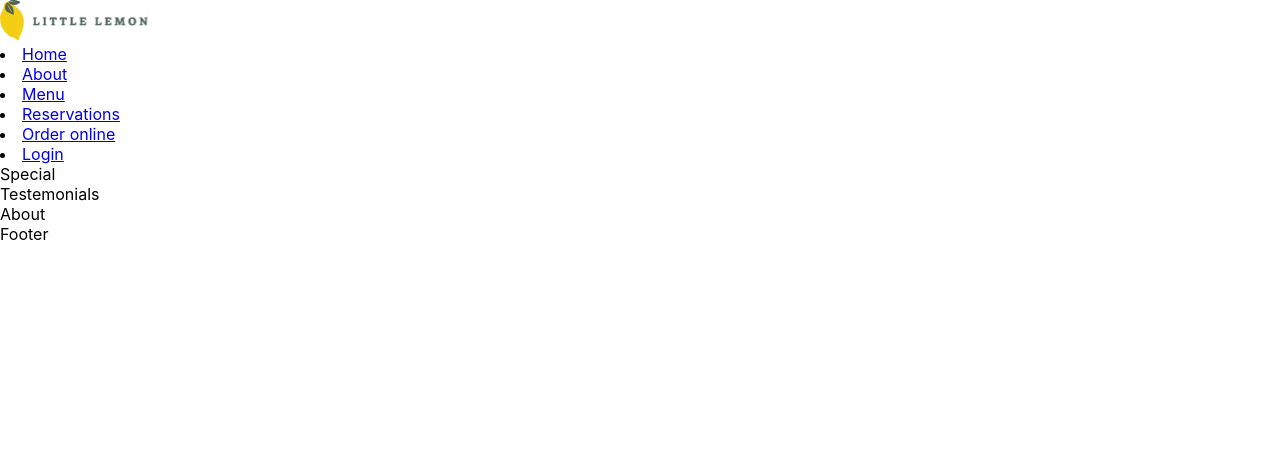
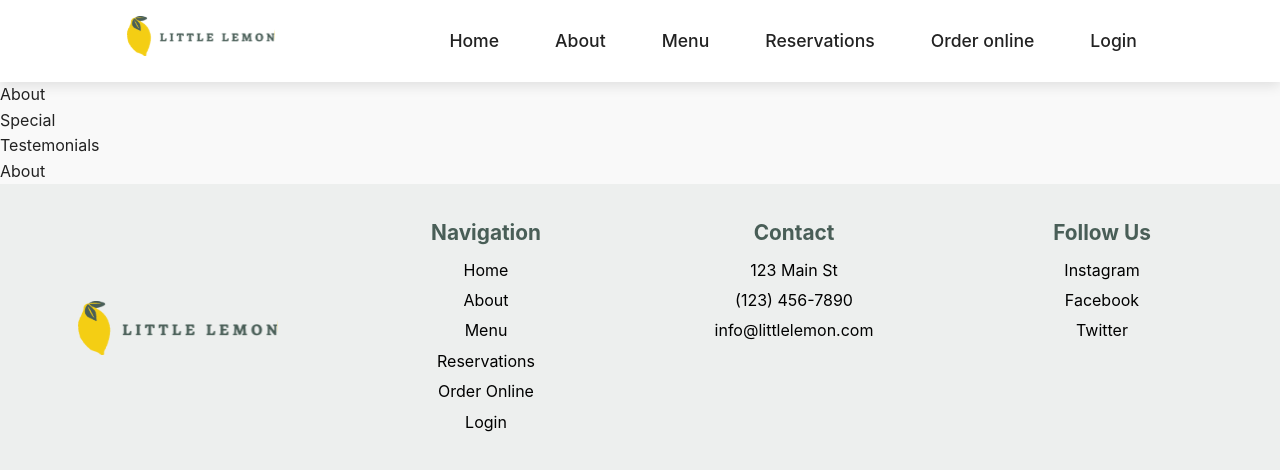
Before and after one commit to Whyms0/little-lemon, a React (Create React App) app: page /reservations in a window 1280 px wide. Shown: the top 470 px of the page. Built offline with nearby package versions, Linux system fonts and the light colour scheme.

Commit message:
gotta do the whole thing tmrw good night 2 me 4:24am

```diff
--- a/public/index.html
+++ b/public/index.html
@@ -28,6 +28,9 @@
       Learn how to configure a non-root public URL by running `npm run build`.
     -->
     <title>Little Lemon</title>
+
+    <link href="https://fonts.googleapis.com/css2?family=Poppins&display=swap" rel="stylesheet">
+
   </head>
   <body>
     <noscript>You need to enable JavaScript to run this app.</noscript>
--- a/src/App.css
+++ b/src/App.css
@@ -1,38 +1,172 @@
-.App {
+/* Reset & Base Styles */
+* {
+  margin: 0;
+  padding: 0;
+  box-sizing: border-box;
+}
+
+body {
+  background-color: #f9f9f9;
+  font-family: -apple-system, BlinkMacSystemFont, "Segoe UI", Roboto, "Helvetica Neue", Arial, sans-serif;
+  color: #222;
+  line-height: 1.6;
+  height: 100%;
+}
+
+/* Header Navigation */
+.header-nav {
+  display: flex;
+  justify-content: space-around;
+  align-items: center;
+  padding: 1rem 3rem;
+  background-color: #fff;
+  box-shadow: 0 4px 12px rgba(0, 0, 0, 0.1);
+}
+
+/* Logo */
+.logo-container {
+  height: 50px;
+  cursor: pointer;
+}
+
+/* Navigation Links */
+.nav-links {
+  list-style: none;
+  display: flex;
+  gap: 1.5rem;
+}
+
+.nav-links li a {
+  text-decoration: none;
+  color: #222;
+  font-size: 1.1rem;
+  font-weight: 500;
+  padding: 0.6rem 1rem;
+  border-radius: 8px;
+  transition: background-color 0.3s ease, color 0.3s ease;
+}
+
+.nav-links li a:hover {
+  background-color: #495E57;
+  color: #fff;
+}
+
+/* Tablet Header */
+@media (max-width: 768px) {
+  .header-nav {
+    flex-direction: column;
+    align-items: center;
+    padding: 1rem;
+    gap: 1rem;
+  }
+
+  .nav-links {
+    flex-wrap: wrap;
+    justify-content: center;
+    width: 100%;
+    gap: 1rem;
+  }
+
+  .nav-links li a {
+    font-size: 1rem;
+    padding: 0.4rem 0.8rem;
+  }
+}
+
+/* Mobile Header */
+@media (max-width: 480px) {
+  .header-nav {
+    align-items: center;
+  }
+
+  .nav-links {
+    flex-direction: column;
+    align-items: center;
+  }
+
+  .nav-links li {
+    width: 100%;
     text-align: center;
   }
 
-.App-logo {
-  height: 40vmin;
-  pointer-events: none;
-}
-
-@media (prefers-reduced-motion: no-preference) {
-  .App-logo {
-    animation: App-logo-spin infinite 20s linear;
+  .nav-links li a {
+    display: block;
+    width: 100%;
+    padding: 0.6rem 0;
+    font-size: 1rem;
   }
 }
 
-.App-header {
-  background-color: #282c34;
-  min-height: 100vh;
+/* Footer Styling */
+.footer {
+  background-color: #EDEFEE;
+  color: #000;
+  padding: 2rem 1rem;
+  width: 100vw;
+}
+
+.footer-grid {
+  display: grid;
+  grid-template-columns: repeat(4, 1fr);
+  gap: 2rem;
+  max-width: 1200px;
+  margin: 0 auto;
+}
+
+/* Center each footer section */
+.footer-grid > div {
   display: flex;
   flex-direction: column;
   align-items: center;
-  justify-content: center;
-  font-size: calc(10px + 2vmin);
-  color: white;
+  text-align: center;
 }
 
-.App-link {
-  color: #61dafb;
+.footer-grid h2 {
+  color: #495E57;
+  font-size: 1.3rem;
+  font-weight: bolder;
+  margin-bottom: 0.5rem;
 }
 
-@keyframes App-logo-spin {
-  from {
-    transform: rotate(0deg);
+.footer-grid ul {
+  list-style: none;
+  padding: 0;
 }
-  to {
-    transform: rotate(360deg);
+
+.footer-grid li {
+  margin-bottom: 0.3rem;
+}
+
+.footer-grid a {
+  color: #000;
+  text-decoration: none;
+}
+
+.footer-grid a:hover {
+  color: #495E57;
+}
+
+.footer-logo {
+  display: flex;
+  justify-content: center;
+  align-items: center;
+}
+
+.footer-logo img {
+  width: 200px;
+  height: auto;
+}
+
+/* Responsive Footer */
+@media (max-width: 768px) {
+  .footer-grid {
+    grid-template-columns: repeat(2, 1fr);
   }
 }
+
+@media (max-width: 480px) {
+  .footer-grid {
+    grid-template-columns: 1fr;
+    overflow: auto;
+  }
+}
--- a/src/App.js
+++ b/src/App.js
@@ -1,16 +1,18 @@
 import './App.css';
-import About from './components/About';
+import About from './components/Hero';
 import Footer from './components/Footer';
 import Header from './components/Header';
-import Special from './components/Special';
+import Highlights from './components/Highlights';
 import Testemonials from './components/Testemonials';
+import Hero from './components/Hero';
 
 
 function App() {
   return (
    <>
    <Header />
-   <Special />
+   <Hero />
+   <Highlights />
    <Testemonials />
    <About />
    <Footer />
--- a/src/components/Footer.js
+++ b/src/components/Footer.js
@@ -1,8 +1,42 @@
 import React from 'react'
+import logo from '../assets/Logo.svg'
 
 const Footer = () => {
   return (
-    <div>Footer</div>
+    <footer className="footer">
+  <div className="footer-grid">
+    <div className="footer-logo">
+      <img src={logo} alt="Logo" />
+    </div>
+    <div>
+      <h2>Navigation</h2>
+      <ul>
+        <li><a href="/Home">Home</a></li>
+        <li><a href="/About">About</a></li>
+        <li><a href="/Menu">Menu</a></li>
+        <li><a href="/Reservations">Reservations</a></li>
+        <li><a href="/Order Online">Order Online</a></li>
+        <li><a href="/Login">Login</a></li>
+      </ul>
+    </div>
+    <div>
+      <h2>Contact</h2>
+      <ul>
+        <li>123 Main St</li>
+        <li>(123) 456-7890</li>
+        <li>info@littlelemon.com</li>
+      </ul>
+    </div>
+    <div>
+      <h2>Follow Us</h2>
+      <ul>
+        <li><a href="#">Instagram</a></li>
+        <li><a href="#">Facebook</a></li>
+        <li><a href="#">Twitter</a></li>
+      </ul>
+    </div>
+  </div>
+</footer>
   )
 }
 
--- a/src/components/Header.js
+++ b/src/components/Header.js
@@ -1,20 +1,22 @@
-import React from 'react'
-import logo from '../assets/Logo.svg'
+import React from 'react';
+import logo from '../assets/Logo.svg';
 
 const Header = () => {
   return (
-    <>
-    <nav>
-    <img src={logo} alt='Logo of the Little Lemon restaurant' />
-    <li><a href={'/Home'}>Home</a></li>
-    <li><a href="/About">About</a></li>
-    <li><a href="/Menu">Menu</a></li>
-    <li><a href='Reservations'>Reservations</a></li>
-    <li><a href='/Order Online'>Order online</a></li>
-    <li><a href='/Login'>Login</a></li>
+    <nav className="header-nav">
+      <div className="logo-container">
+        <img src={logo} alt="Logo of the Little Lemon restaurant" />
+      </div>
+      <ul className="nav-links">
+        <li><a href="/Home">Home</a></li>
+        <li><a href="/About">About</a></li>
+        <li><a href="/Menu">Menu</a></li>
+        <li><a href="/Reservations">Reservations</a></li>
+        <li><a href="/Order Online">Order online</a></li>
+        <li><a href="/Login">Login</a></li>
+      </ul>
     </nav>
-    </>
-  )
-}
+  );
+};
 
-export default Header
+export default Header;
--- a/src/components/About.js
+++ b/src/components/Hero.js
@@ -1,9 +1,9 @@
 import React from 'react'
 
-const About = () => {
+const Hero = () => {
   return (
     <div>About</div>
   )
 }
 
-export default About
+export default Hero
--- a/src/components/Special.js
+++ b/src/components/Highlights.js
@@ -1,9 +1,9 @@
 import React from 'react'
 
-const Special = () => {
+const Highlights = () => {
   return (
     <div>Special</div>
   )
 }
 
-export default Special
+export default Highlights
```
Lines whose indentation alone changed are shown as unchanged.
